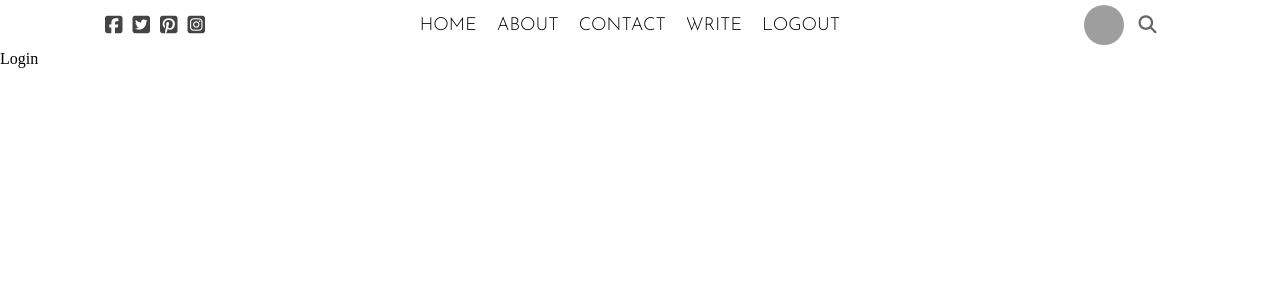
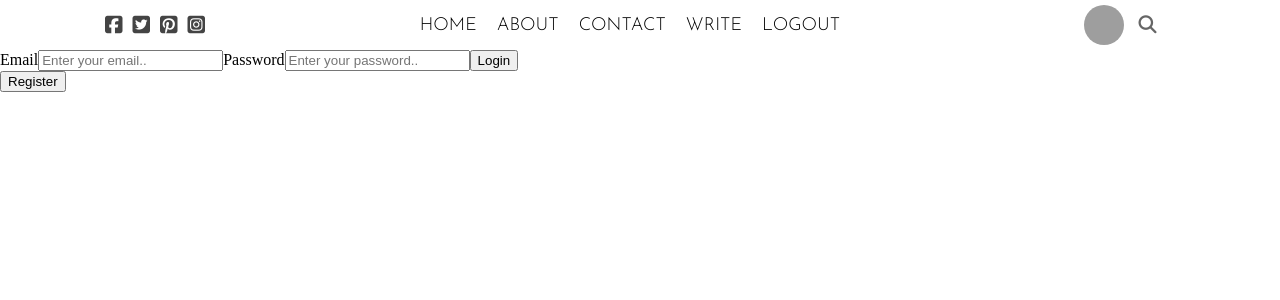
Before and after one commit to L4KsHM1/BlogApp, a React (Create React App) app: page / in a window 1280 px wide. Shown: the top 300 px of the page. Built offline with nearby package versions, Linux system fonts and the light colour scheme; grey boxes are pictures that could not be loaded.

Commit message:
login form

```diff
--- a/src/pages/login/Login.jsx
+++ b/src/pages/login/Login.jsx
@@ -3,7 +3,14 @@
 export default function Login() {
   return (
   <div className='login'>
-    Login
+    <form  className="loginForm">
+        <label htmlFor="">Email</label>
+        <input type="email" placeholder='Enter your email..' name="" id="" />
+        <label htmlFor="">Password</label>
+        <input type="password" placeholder='Enter your password..' name="" id="" />
+        <button className="loginButton">Login </button>
+    </form>
+    <button className="loginRegisterButton">Register</button>
     </div>
 );
 }
```
